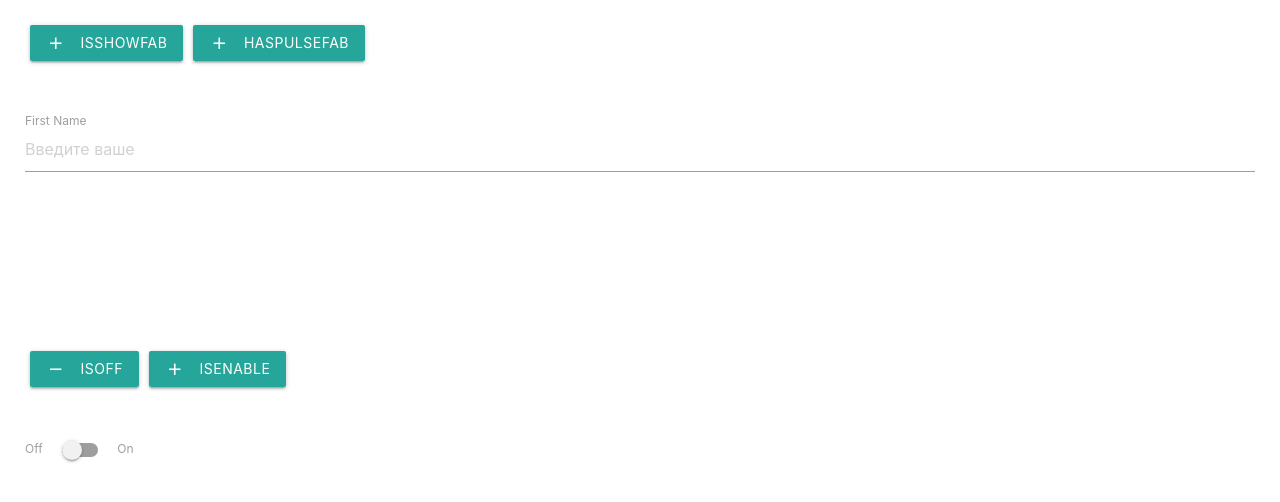
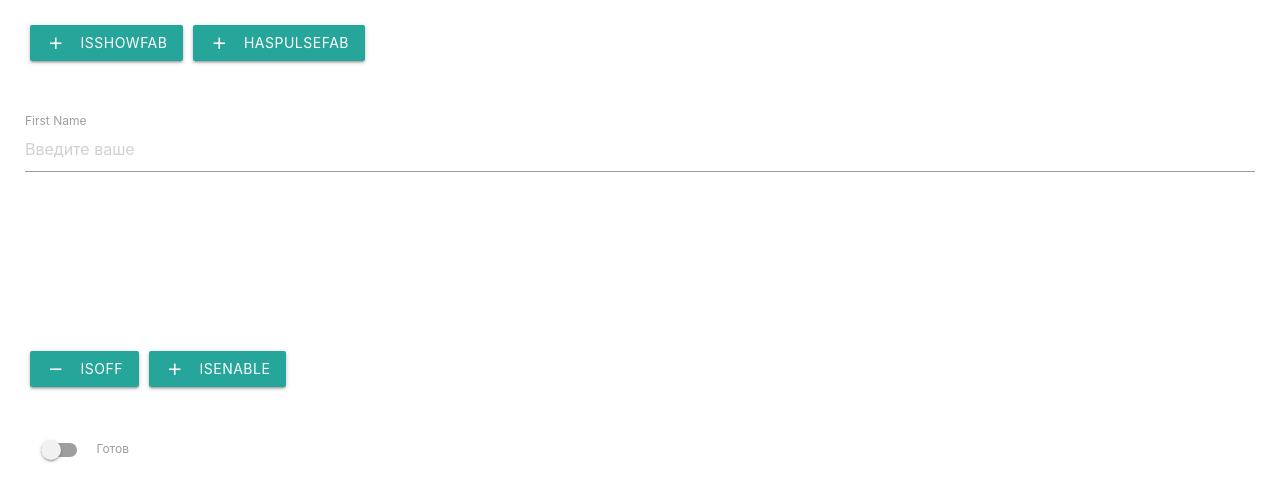
Before and after one commit to yourock1988/materialize-vue, a Vue app: page / in a window 1280 px wide. Shown: the top 502 px of the page. Built offline with nearby package versions, Linux system fonts and the light colour scheme.

Commit message:
Refactored: component MSwitch.vue

```diff
--- a/src/App.vue
+++ b/src/App.vue
@@ -13,7 +13,7 @@ export default {
       isShowFAB: false,
       hasPulseFAB: false,
       checked: false,
-      isDisabled: false,
+      isUserLoggedIn: false,
       isUserReady: false,
     }
   },
@@ -52,12 +52,16 @@ export default {
       <MButton
         :caption="'IsEnable'"
         @click="isUserReady = !isUserReady"
-        :is-toggle="isDisabled"
+        :is-toggle="isUserLoggedIn"
       />
     </article>
 
     <article>
-      <MSwitch v-model:isUserReady="isUserReady" :disabled="isDisabled" />
+      <MSwitch
+        v-model="isUserReady"
+        :is-disabled="isUserLoggedIn"
+        caption="Готов"
+      />
     </article>
   </section>
 </template>
--- a/src/components/MSwitch.vue
+++ b/src/components/MSwitch.vue
@@ -1,45 +1,35 @@
 <script>
 export default {
-  // props: {
-  //   checked: {
-  //     type: Boolean,
-  //     default: false,
-  //   },
-  //   disabled: {
-  //     type: Boolean,
-  //     default: false,
-  //   },
-  // },
-  props: ['disabled', 'isUserReady'],
-  emits: ['update:isUserReady'],
-  data() {
-    return {}
+  props: {
+    modelValue: {
+      type: Boolean,
+      default: false,
+    },
+    isDisabled: {
+      type: Boolean,
+      default: false,
+    },
+    caption: {
+      type: String,
+      default: 'Off',
+    },
   },
+
+  emits: ['update:model-value'],
 }
 </script>
+
 <template>
-  <!-- Switch -->
   <div class="switch">
     <label>
-      Off
       <input
-        :checked="isUserReady"
         type="checkbox"
-        @change="$emit('update:checked', $event.target.checked)"
-        :disabled="disabled"
+        :checked="modelValue"
+        :disabled="isDisabled"
+        @change="$emit('update:model-value', $event.target.checked)"
       />
       <span class="lever"></span>
-      On
+      {{ caption }}
     </label>
   </div>
-
-  <!-- Disabled Switch -->
-  <!-- <div class="switch">
-    <label>
-      Off
-      <input disabled type="checkbox" />
-      <span class="lever"></span>
-      On
-    </label>
-  </div> -->
 </template>
```
